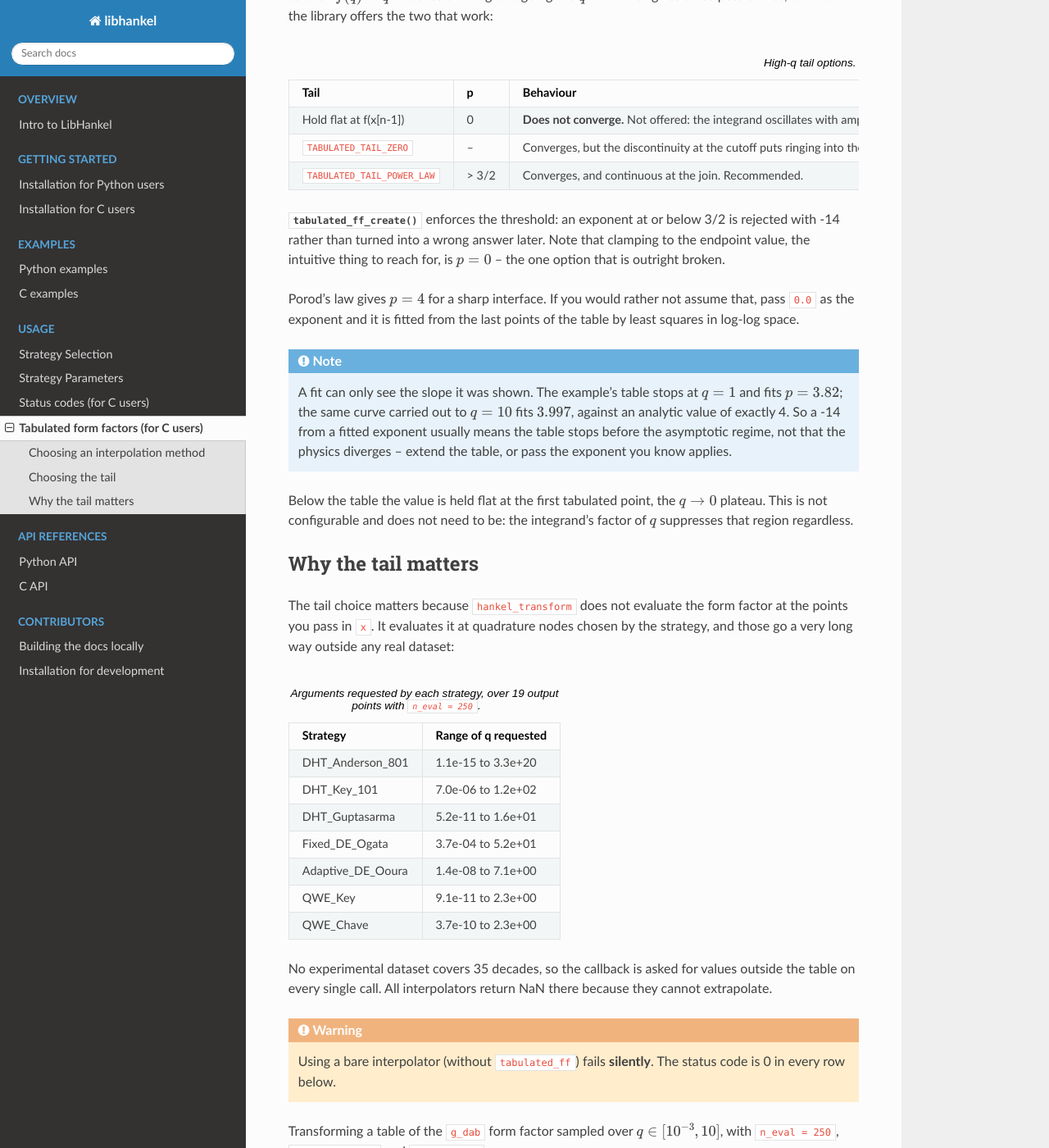
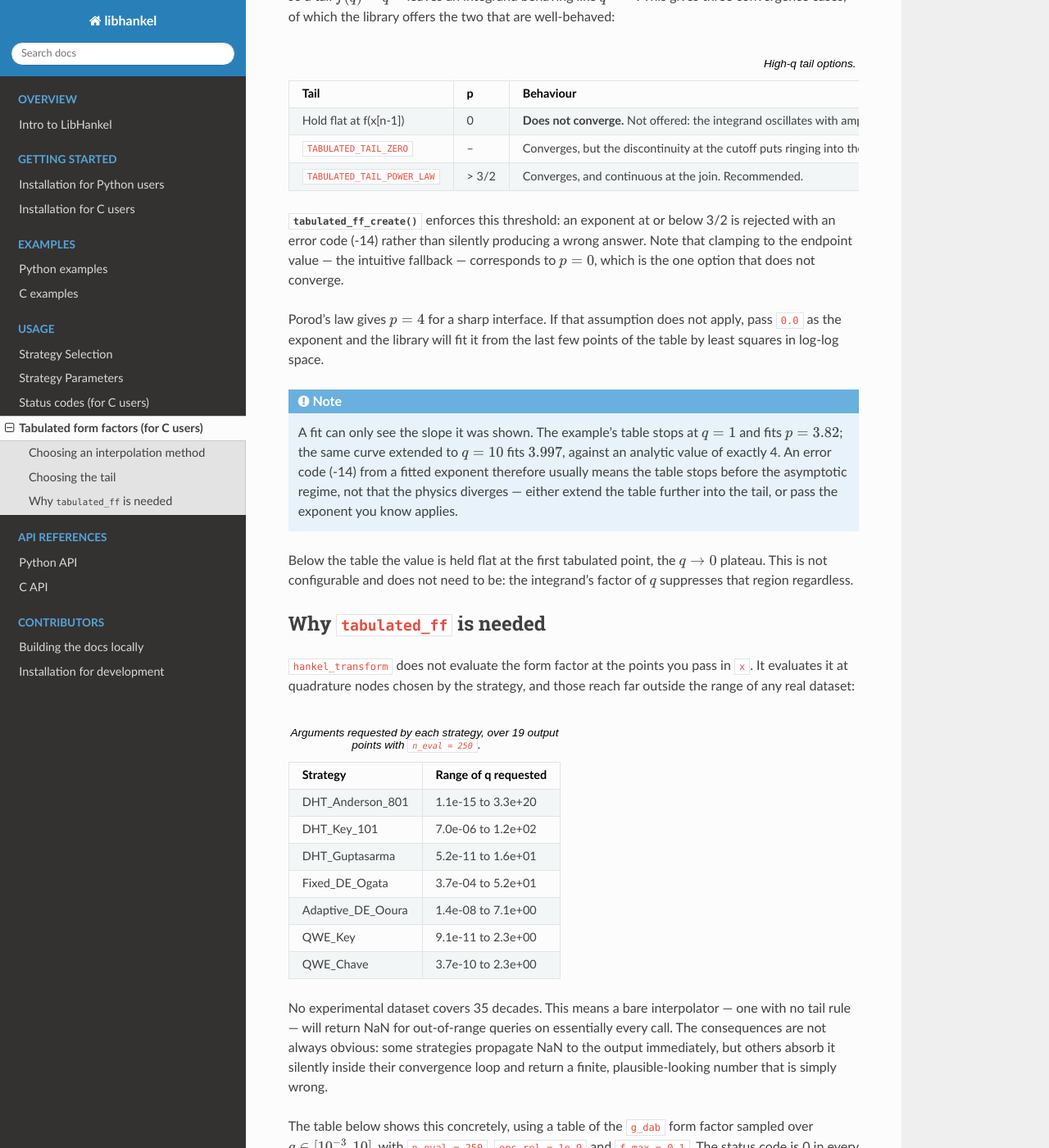
Before and after one commit to Letizia97/libhankel, a Sphinx documentation site: the page built from docs/source/usage/tabulated_form_factors.rst, in a window 1280 px wide and 1400 px high, scrolled down 1350 px. Shown: the whole window at 82% size. Built offline with Sphinx 7.4.7 and the Read the Docs theme 3.1.0, drawn with Linux system fonts in a browser that asks for light colours; some of the changed text lies outside the part shown.

Commit message:
Improve tabulated ff page

```diff
--- a/docs/source/usage/tabulated_form_factors.rst
+++ b/docs/source/usage/tabulated_form_factors.rst
@@ -3,17 +3,18 @@
 Tabulated form factors (for C users)
 ======================================
 
-When the form factor is a set of points rather than a formula -- measured data,
-or the output of another code -- :c:func:`tabulated_ff_create` turns it into
-something ``hankel_transform`` can call. You give it two things: the table,
-and a rule for the high-:math:`q` tail. It returns a handle you pass straight
-through as ``f_ctx``; see :ref:`tabulated_ff <tabulated_ff_c_api>` for the API
-and :ref:`c-examples-tabulated-f` for a complete program.
+When the form factor is a set of discrete points rather than a formula — measured
+data, or the output of another simulation — :c:func:`tabulated_ff_create` wraps it
+into a callable that ``hankel_transform`` can use. You supply two things: the table
+itself, and a rule for the high-:math:`q` tail beyond the last tabulated point.
+The function returns a handle you pass as ``f_ctx``; see
+:ref:`tabulated_ff <tabulated_ff_c_api>` for the API and
+:ref:`c-examples-tabulated-f` for a complete worked example.
 
-Building a tabulated form factor requires two decisions: which **interpolation
-method** to use within the table, and which **tail rule** to use outside it.
-Interpolation is straightforward; the tail is subtle and the rest of this page
-is mostly about that.
+Using the tabulated form factor involves two decisions: which **interpolation
+method** to use within the table, and which **tail rule** to apply outside it.
+Interpolation is straightforward; the tail requires more care, and the rest of
+this page is largely about that.
 
 
 Choosing an interpolation method
@@ -68,16 +69,16 @@
 Choosing the tail
 -------------------
 
-Above the table you choose one of ``tabulated_tail_t``. The integrand is
-:math:`f(q)\,J_0(qr)\,q`, and for large argument
+Beyond the last tabulated point, you select a tail rule via ``tabulated_tail_t``.
+The integrand is :math:`f(q)\,J_0(qr)\,q`, and for large argument
 
 .. math::
 
     J_0(z) \sim \sqrt{\frac{2}{\pi z}} \cos\left(z - \frac{\pi}{4}\right),
 
-so a tail :math:`f(q) \sim q^{-p}` leaves an integrand going like
-:math:`q^{1/2 - p}`. That gives three possibilities, of which the library
-offers the two that work:
+so a tail :math:`f(q) \sim q^{-p}` leaves an integrand behaving like
+:math:`q^{1/2 - p}`. This gives three convergence cases, of which the library
+offers the two that are well-behaved:
 
 .. table:: High-q tail options.
 
@@ -97,35 +98,35 @@
     |                              |         | Recommended.                                 |
     +------------------------------+---------+----------------------------------------------+
 
-:c:func:`tabulated_ff_create` enforces the threshold: an exponent at or below
-3/2 is rejected with -14 rather than turned into a wrong answer later. Note
-that clamping to the endpoint value, the intuitive thing to reach for, is
-:math:`p = 0` -- the one option that is outright broken.
+:c:func:`tabulated_ff_create` enforces this threshold: an exponent at or below
+3/2 is rejected with an error code (-14) rather than silently producing a wrong
+answer. Note that clamping to the endpoint value — the intuitive fallback —
+corresponds to :math:`p = 0`, which is the one option that does not converge.
 
-Porod's law gives :math:`p = 4` for a sharp interface. If you would rather not
-assume that, pass ``0.0`` as the exponent and it is fitted from the last points
-of the table by least squares in log-log space.
+Porod's law gives :math:`p = 4` for a sharp interface. If that assumption does
+not apply, pass ``0.0`` as the exponent and the library will fit it from the
+last few points of the table by least squares in log-log space.
 
 .. note::
 
     A fit can only see the slope it was shown. The example's table stops at
-    :math:`q = 1` and fits :math:`p = 3.82`; the same curve carried out to
+    :math:`q = 1` and fits :math:`p = 3.82`; the same curve extended to
     :math:`q = 10` fits :math:`3.997`, against an analytic value of exactly 4.
-    So a -14 from a fitted exponent usually means the table stops before the
-    asymptotic regime, not that the physics diverges -- extend the table, or
-    pass the exponent you know applies.
+    An error code (-14) from a fitted exponent therefore usually means the table
+    stops before the asymptotic regime, not that the physics diverges — either
+    extend the table further into the tail, or pass the exponent you know applies.
 
 Below the table the value is held flat at the first tabulated point, the
 :math:`q \to 0` plateau. This is not configurable and does not need to be: the
 integrand's factor of :math:`q` suppresses that region regardless.
 
 
-Why the tail matters
----------------------
+Why ``tabulated_ff`` is needed
+------------------------------
 
-The tail choice matters because ``hankel_transform`` does not evaluate the form
-factor at the points you pass in ``x``. It evaluates it at quadrature nodes
-chosen by the strategy, and those go a very long way outside any real dataset:
+``hankel_transform`` does not evaluate the form factor at the points you pass in
+``x``. It evaluates it at quadrature nodes chosen by the strategy, and those reach
+far outside the range of any real dataset:
 
 .. table:: Arguments requested by each strategy, over 19 output points with ``n_eval = 250``.
 
@@ -147,18 +148,17 @@
     | QWE_Chave            | 3.7e-10  to  2.3e+00       |
     +----------------------+----------------------------+
 
-No experimental dataset covers 35 decades, so the callback is asked for values
-outside the table on every single call. All interpolators return NaN
-there because they cannot extrapolate.
+No experimental dataset covers 35 decades. This means a bare interpolator —
+one with no tail rule — will return NaN for out-of-range queries on essentially
+every call. The consequences are not always obvious: some strategies propagate
+NaN to the output immediately, but others absorb it silently inside their
+convergence loop and return a finite, plausible-looking number that is simply
+wrong.
 
-.. warning::
-
-    Using a bare interpolator (without ``tabulated_ff``) fails **silently**. The
-    status code is 0 in every row below.
-
-Transforming a table of the ``g_dab`` form factor sampled over
-:math:`q \in [10^{-3}, 10]`, with ``n_eval = 250``, ``eps_rel = 1e-9`` and
-``f_max = 0.1``:
+The table below shows this concretely, using a table of the ``g_dab`` form
+factor sampled over :math:`q \in [10^{-3}, 10]`, with ``n_eval = 250``,
+``eps_rel = 1e-9`` and ``f_max = 0.1``. The status code is 0 in every case —
+the bare spline never raises an error.
 
 .. table:: Bare spline vs. the same table through ``tabulated_ff``.
 
@@ -176,7 +176,7 @@
     | QWE_Chave            | no NaN, **9.8 % wrong** | max rel. error 1.9e-05    |
     +----------------------+-------------------------+---------------------------+
 
-The NaN rows are obvious enough once you look at the output. The last two are
-the dangerous ones: the extrapolation-driven NaNs get absorbed by the
-convergence machinery, so the call returns finite, plausible-looking numbers
-that are wrong by about ten percent.
+The NaN rows are at least detectable once you inspect the output. The QWE rows
+are the dangerous case: the NaNs are absorbed by the convergence machinery and
+the call returns finite numbers that are wrong by ten percent with no indication
+that anything went wrong.
```
